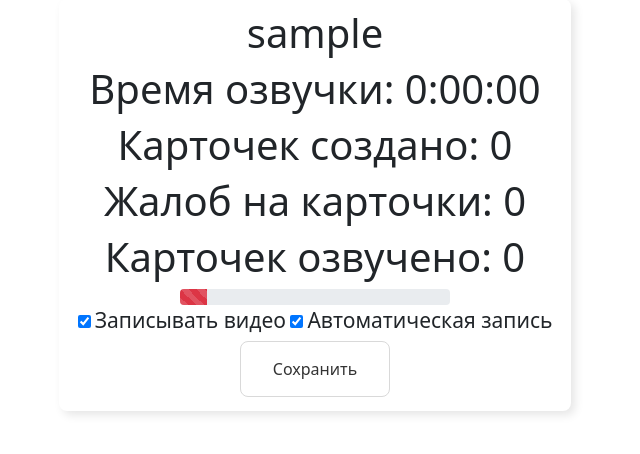
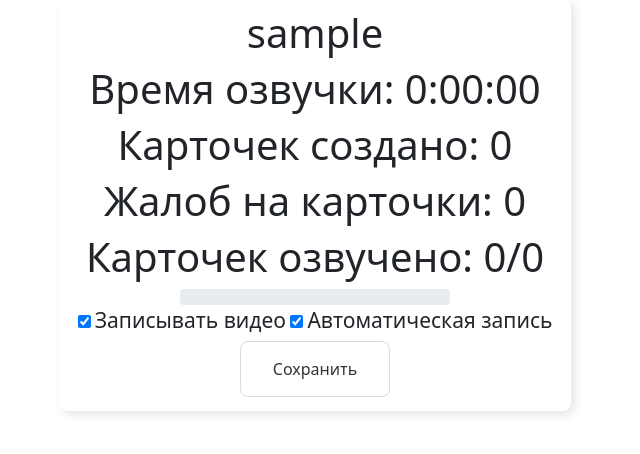
Before and after one commit to nazaroviktor2/michelin-dictator, a Django app: page /profile/ in a window 1280 px wide. Shown: the part 139-593 px from the top of the page, without its empty margins (325-965 px from the left). Run offline with Django 4.2, Linux system fonts and the light colour scheme; the visitor is signed in with stand-in values (Sample User, id 1); data that the repository does not hold is empty.

Commit message:
progres bar

```diff
--- a/michelinDictator/templates/profile.html
+++ b/michelinDictator/templates/profile.html
@@ -39,9 +39,9 @@
 		<h1>Время озвучки: {{ voicing_time}}</h1>
 		<h1>Карточек создано: {{ count_card }}</h1>
 		<h1>Жалоб на карточки: {{ count_report }}</h1>
-		<h1>Карточек озвучено: {{ count_audio }}</h1>
+		<h1>Карточек озвучено: {{ count_audio }}/{{ all_cards }}</h1>
 		<div class="progress" style="width: 55%; margin: auto;">
-			<div class="progress-bar progress-bar-striped bg-danger" role="progressbar" style="width: 10%" aria-valuenow="100" aria-valuemin="0" aria-valuemax="100"></div>
+			<div class="progress-bar progress-bar-striped bg-danger" role="progressbar" style="width: {{ percent }}%" aria-valuenow="{{ count_audio }}" aria-valuemin="0" aria-valuemax="{{ all_cards }}"></div>
 		</div>
 		{% if  request.user.allow_video %}
 		<input type="checkbox" id="video" name="video" checked>
--- a/michelinDictator/users/views.py
+++ b/michelinDictator/users/views.py
@@ -41,7 +41,6 @@ def user_profile(request):
                 auto_transition =  (json.loads(request.body)).get("auto_transition")
                 request.user.allow_auto_transition = auto_transition
                 request.user.allow_video = video
-                print(request.user.id)
                 request.user.save()
         user_audio = Audio.objects.filter(user=request.user)
         count_audio = len(user_audio)
@@ -49,6 +48,11 @@ def user_profile(request):
         count_report = 0
         audios_time = [audio.duration for audio in user_audio]
         voicing_time = datetime.timedelta()
+        all_cards = len(Card.objects.all())
+        percent = 0
+        if all_cards != 0:
+
+            percent = int(round(count_audio/all_cards*100,1))
         for time in audios_time:
             voicing_time += time
         voicing_time -= datetime.timedelta(microseconds=voicing_time.microseconds)
@@ -56,7 +60,9 @@ def user_profile(request):
             count_report += len(Report.objects.filter(card=card_id))
         return render(request, "profile.html", {"count_audio": count_audio, "count_card": len(cards_id),
                                             "count_report": count_report,
-                                            "voicing_time":voicing_time})
+                                            "voicing_time":voicing_time,
+                                            "all_cards":all_cards,
+                                            "percent":percent})
     else:
         return render(request, "profile.html")
 
```
